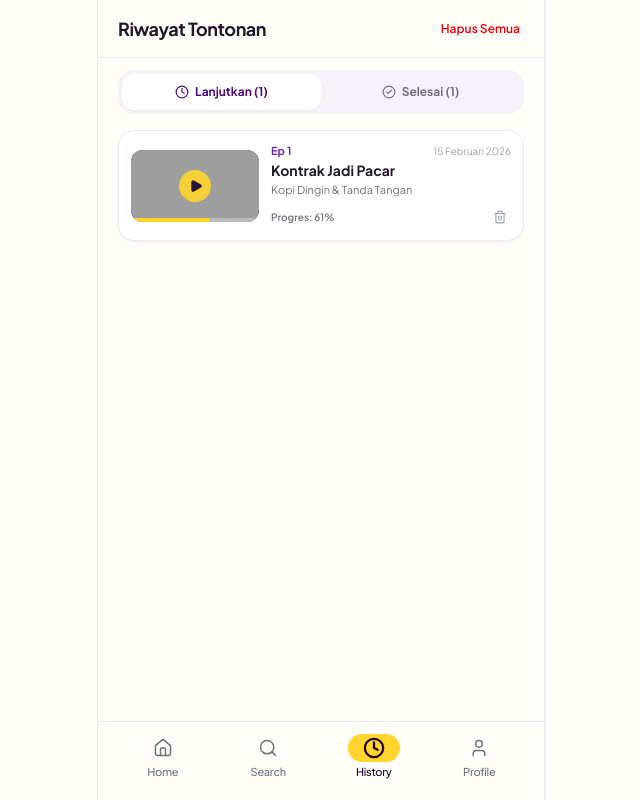
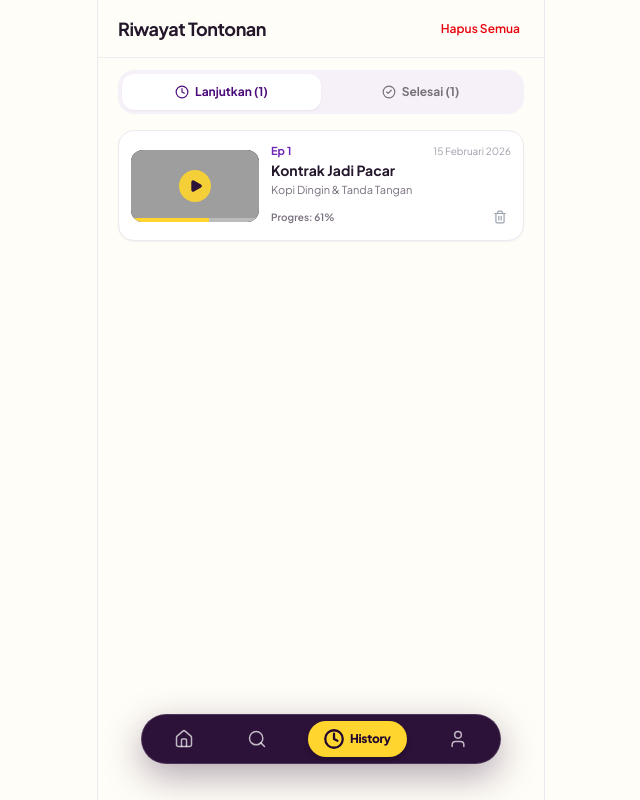
Before and after one commit to ardhikaxx/fe-mobile-humora, a Next.js app: page /history in a window 1280 px wide. Shown: the whole page, without its empty margins (319-959 px from the left). Built offline with nearby package versions, Linux system fonts and the light colour scheme; grey boxes are pictures that could not be loaded.

Commit message:
feat(nav): implement modern floating capsule pill bottom navigation with glassmorphism

```diff
--- a/app/history/page.tsx
+++ b/app/history/page.tsx
@@ -69,7 +69,7 @@ export default function HistoryPage() {
   };
 
   return (
-    <div className="flex-1 flex flex-col bg-[#FFFDF7] pb-12">
+    <div className="flex-1 flex flex-col bg-[#FFFDF7] pb-28">
       <AppHeader
         title="Riwayat Tontonan"
         rightAction={
--- a/app/home/page.tsx
+++ b/app/home/page.tsx
@@ -23,7 +23,7 @@ export default function HomePage() {
   const continueWatchingItems = history.filter((h) => !h.completed);
 
   return (
-    <div className="flex-1 flex flex-col bg-[#FFFDF7] pb-10">
+    <div className="flex-1 flex flex-col bg-[#FFFDF7] pb-28">
       {/* Mobile App Header */}
       <AppHeader />
 
--- a/app/profile/page.tsx
+++ b/app/profile/page.tsx
@@ -39,7 +39,7 @@ export default function ProfilePage() {
   };
 
   return (
-    <div className="flex-1 flex flex-col bg-[#FFFDF7] pb-12">
+    <div className="flex-1 flex flex-col bg-[#FFFDF7] pb-28">
       <AppHeader title="Profil Saya" />
 
       <div className="px-5 pt-3">
--- a/app/search/page.tsx
+++ b/app/search/page.tsx
@@ -49,7 +49,7 @@ export default function SearchPage() {
   };
 
   return (
-    <div className="flex-1 flex flex-col bg-[#FFFDF7] pb-12">
+    <div className="flex-1 flex flex-col bg-[#FFFDF7] pb-28">
       {/* App Header */}
       <AppHeader title="Pencarian" />
 
--- a/app/series/[slug]/SeriesDetailClient.tsx
+++ b/app/series/[slug]/SeriesDetailClient.tsx
@@ -48,7 +48,7 @@ export default function SeriesDetailClient({ slug }: SeriesDetailClientProps) {
   };
 
   return (
-    <div className="flex-1 flex flex-col bg-[#FFFDF7] pb-12">
+    <div className="flex-1 flex flex-col bg-[#FFFDF7] pb-28">
       {/* Top Banner / Backdrop with Floating Back Button */}
       <div className="relative w-full aspect-16/10 sm:aspect-16/9 bg-[#21052F] overflow-hidden">
         {/* eslint-disable-next-line @next/next/no-img-element */}
--- a/components/layout/BottomNavigation.tsx
+++ b/components/layout/BottomNavigation.tsx
@@ -46,36 +46,32 @@ export function BottomNavigation() {
   ];
 
   return (
-    <nav className="sticky bottom-0 z-30 w-full bg-[#FFFDF7]/95 backdrop-blur-md border-t border-[#EEE8F0] px-3 pt-2 pb-3 safe-pb">
-      <div className="flex items-center justify-around max-w-md mx-auto">
+    <nav className="fixed bottom-5 inset-x-0 z-40 flex justify-center pointer-events-none px-4 select-none safe-pb">
+      {/* Floating Capsule Pill Container */}
+      <div className="pointer-events-auto bg-[#21052F]/95 backdrop-blur-2xl border border-white/15 shadow-[0_12px_36px_rgba(33,5,47,0.35)] rounded-full p-1.5 flex items-center justify-around w-full max-w-[360px] transition-all">
         {navItems.map((item) => {
           const Icon = item.icon;
           return (
             <Link
               key={item.href}
               href={item.href}
-              className={`flex flex-col items-center justify-center flex-1 py-1 group transition-all duration-150 ${
-                item.isActive ? 'text-[#4B0B7A]' : 'text-[#786F7D] hover:text-[#24172B]'
+              aria-label={item.label}
+              className={`flex items-center gap-1.5 rounded-full transition-all duration-300 active:scale-92 ${
+                item.isActive
+                  ? 'bg-[#FFD52E] text-[#21052F] px-4 py-2 font-black shadow-md shadow-black/20'
+                  : 'text-white/70 hover:text-white px-3 py-2 hover:bg-white/10'
               }`}
             >
-              <div
-                className={`relative px-4 py-1 rounded-full transition-all duration-200 ${
-                  item.isActive ? 'bg-[#FFD52E]' : 'bg-transparent group-hover:bg-[#F6F1F8]'
+              <Icon
+                className={`w-5 h-5 transition-transform duration-200 ${
+                  item.isActive ? 'stroke-[2.6] scale-105' : 'stroke-[1.8]'
                 }`}
-              >
-                <Icon
-                  className={`w-5 h-5 transition-transform duration-150 ${
-                    item.isActive ? 'stroke-[2.5] scale-110 text-[#21052F]' : 'stroke-[1.8]'
-                  }`}
-                />
-              </div>
-              <span
-                className={`text-[11px] mt-0.5 tracking-tight font-medium transition-all ${
-                  item.isActive ? 'font-bold text-[#21052F]' : 'text-[#786F7D]'
-                }`}
-              >
-                {item.label}
-              </span>
+              />
+              {item.isActive && (
+                <span className="text-xs font-black tracking-tight animate-fade-in whitespace-nowrap">
+                  {item.label}
+                </span>
+              )}
             </Link>
           );
         })}
```
